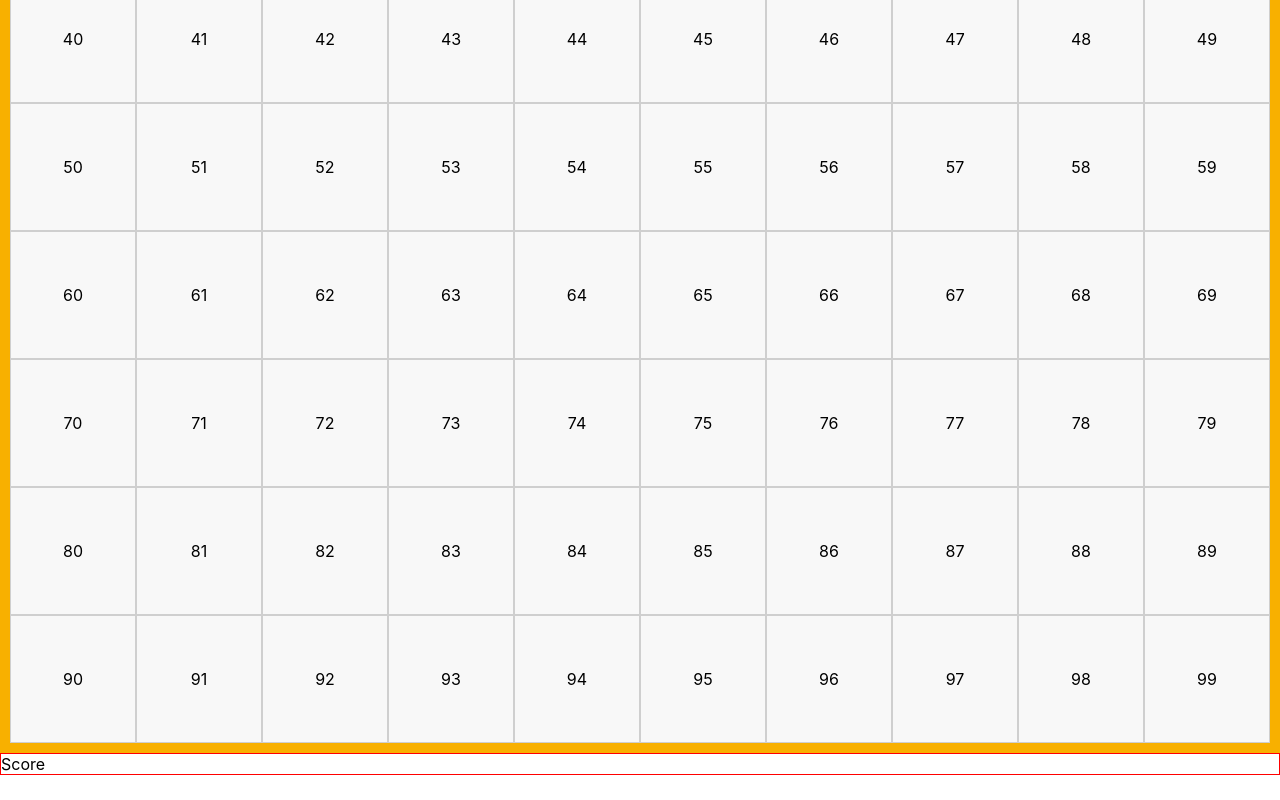
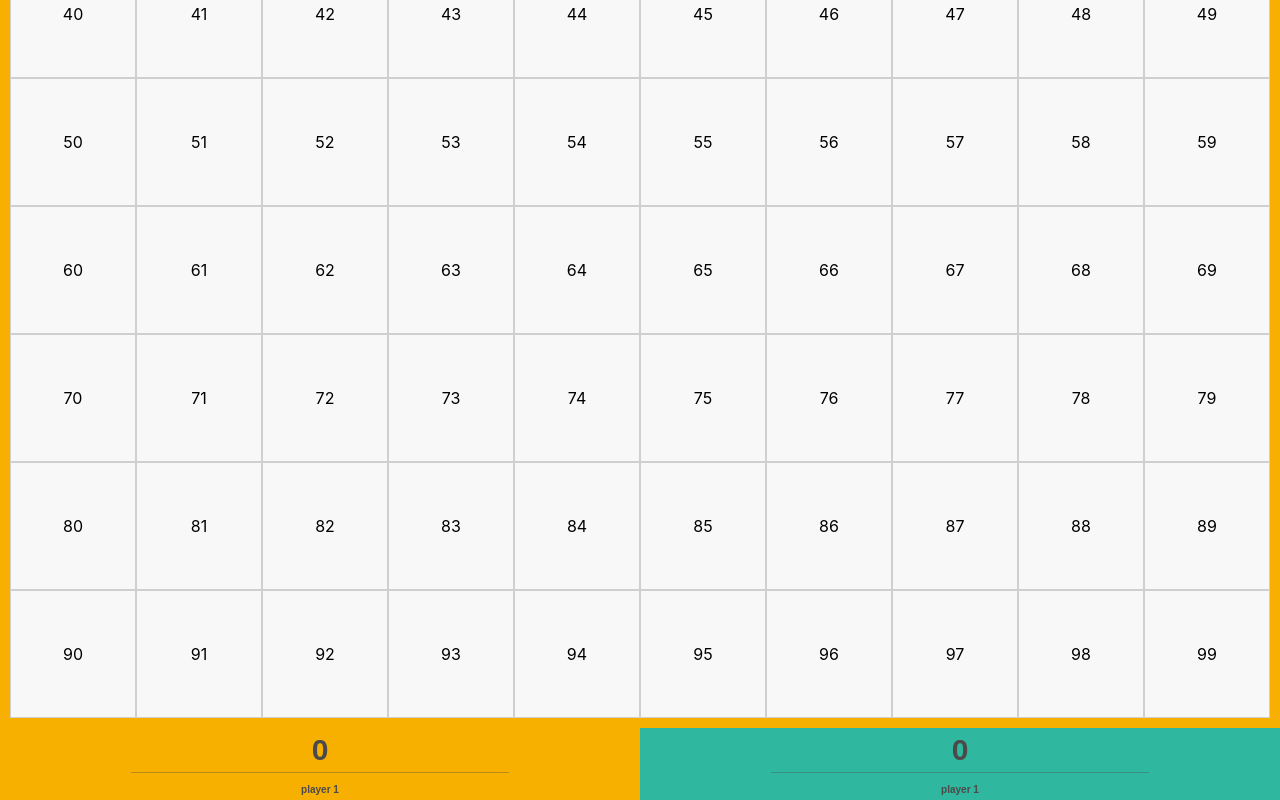
Before and after one commit to HashanWijesinghe/battleship, a React (Create React App) app: page / in a window 1280 px wide. Shown: the part 286-1086 px from the top of the page. Before the commit the page ends 1061 px from the top, so only its background shows below. Built offline with nearby package versions, Linux system fonts and the light colour scheme.

Commit message:
feat: add score section

```diff
--- a/src/home/Home.tsx
+++ b/src/home/Home.tsx
@@ -29,15 +29,23 @@ const Div = styled.div<{ flex?: number }>`
   width: 100%;
 `;
 
+const ScoreBoardContainer = styled.div`
+  display: flex;
+  flex: 1;
+  justify-content: flex-start;
+  align-items: center;
+  width: 100%;
+`;
+
 const Home = () => {
   return (
     <Container>
       <Div flex={2}>
         <Grid />
       </Div>
-      <Div>
+      <ScoreBoardContainer>
         <ScoreBoard />
-      </Div>
+      </ScoreBoardContainer>
     </Container>
   );
 };
--- a/src/scoreBoard/ScoreBoard.tsx
+++ b/src/scoreBoard/ScoreBoard.tsx
@@ -1,17 +1,21 @@
 import React, { FC, memo } from 'react';
 import styled from 'styled-components';
+import ScoreItem from '../scoreItem/ScoreItem';
+import colors from '../styles/colors';
 
 const Container = styled.div`
-  width: 100%;
-  border-width: 0.1rem;
-  border-color: red;
-  border-style: solid;
+  flex: 1;
   display: flex;
   flex-direction: row;
 `;
 
 const ScoreBoard: FC = () => {
-  return <Container>Score</Container>;
+  return (
+    <Container>
+      <ScoreItem backgroundColor={colors.lemonChrome} />
+      <ScoreItem backgroundColor={colors.capture} />
+    </Container>
+  );
 };
 
 export default memo(ScoreBoard);
--- /dev/null
+++ b/src/scoreItem/ScoreItem.tsx
@@ -0,0 +1,64 @@
+import React, { FC, memo } from 'react';
+import styled from 'styled-components';
+import strings from '../shared/strings';
+import colors from '../styles/colors';
+
+const ScoreItemContainer = styled.div<{ backgroundColor: string }>`
+  display: flex;
+  flex-direction: column;
+  flex: 1;
+  background-color: ${(props) => props.backgroundColor};
+  align-items: center;
+  padding: 5px;
+`;
+
+const ScoreText = styled.span`
+  font-family: sans-serif;
+  font-weight: bold;
+  font-size: 30px;
+  font-style: normal;
+  color: ${colors.shadowedSteel};
+  padding-bottom: 5px;
+`;
+
+const PlayerName = styled.span`
+  font-family: sans-serif;
+  font-weight: bold;
+  font-size: 10px;
+  font-style: normal;
+  color: ${colors.shadowedSteel};
+`;
+
+const HorizontalRuler = styled.div`
+  border-top-width: 0.01rem;
+  border-top-color: ${colors.rockBottomLight};
+  border-style: solid;
+  border-bottom: 0;
+  border-left: 0;
+  border-right: 0;
+  width: 60%;
+  height: 0.01rem;
+  padding-top: 10px;
+`;
+
+interface ScoreItemProps {
+  score?: number;
+  name?: string;
+  backgroundColor?: string;
+}
+
+const ScoreItem: FC<ScoreItemProps> = ({
+  score = 0,
+  name = strings.player1,
+  backgroundColor = colors.lemonChrome,
+}): JSX.Element => {
+  return (
+    <ScoreItemContainer backgroundColor={backgroundColor}>
+      <ScoreText>{score}</ScoreText>
+      <HorizontalRuler />
+      <PlayerName>{name}</PlayerName>
+    </ScoreItemContainer>
+  );
+};
+
+export default memo(ScoreItem);
--- a/src/shared/strings.ts
+++ b/src/shared/strings.ts
@@ -1,3 +1,4 @@
 export default {
-  player: 'player',
+  player1: 'player 1',
+  player2: 'player 2',
 };
--- a/src/styles/colors.ts
+++ b/src/styles/colors.ts
@@ -4,4 +4,7 @@ export default {
   pearl: '#f8f8f8',
   cobalite: '#9493ff',
   capture: '#2fb79f',
+  shadowedSteel: '#4a4a4a',
+  rockBottom: '#494c4b',
+  rockBottomLight: '#494c4b5c',
 };
```
Also changed, not shown: .eslintrc.json.
